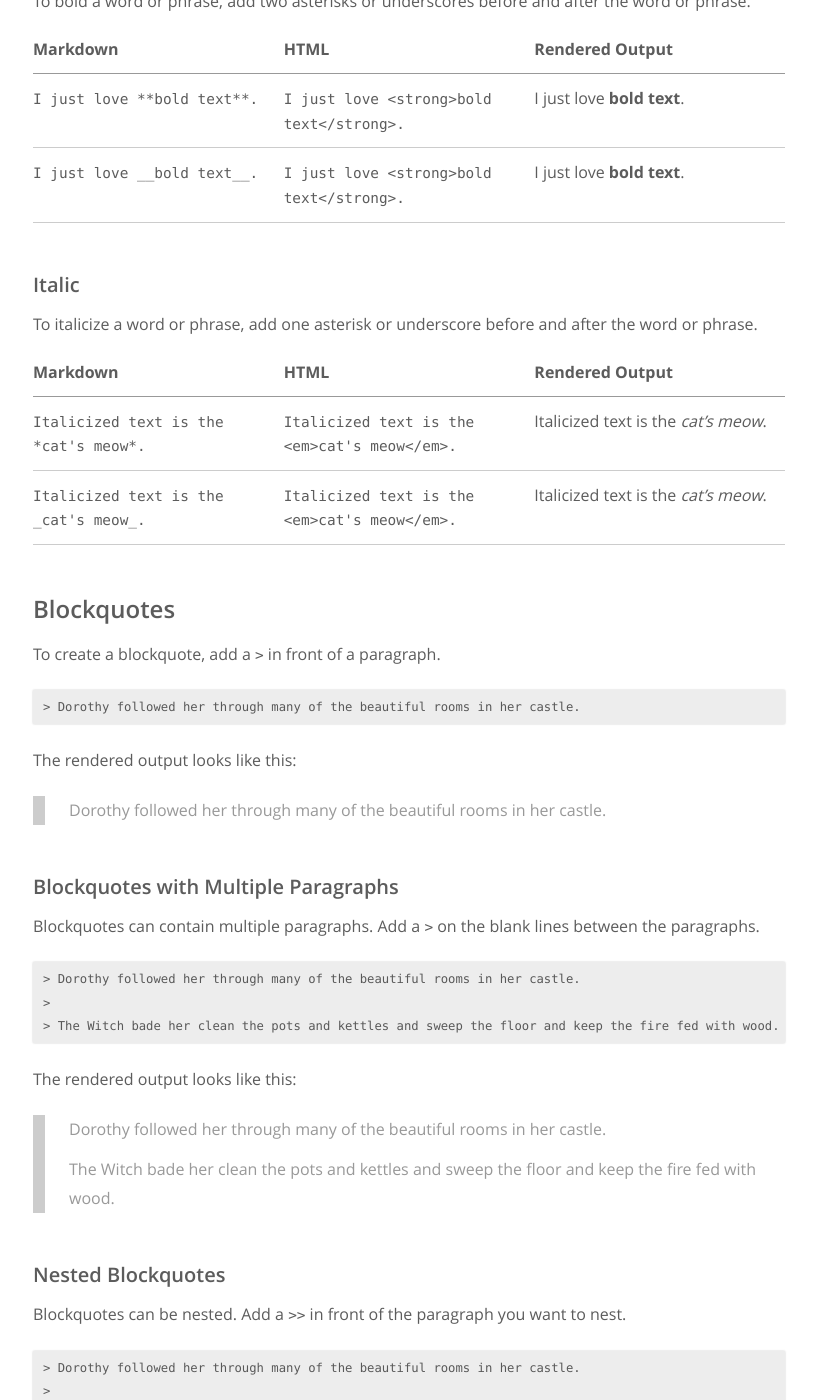
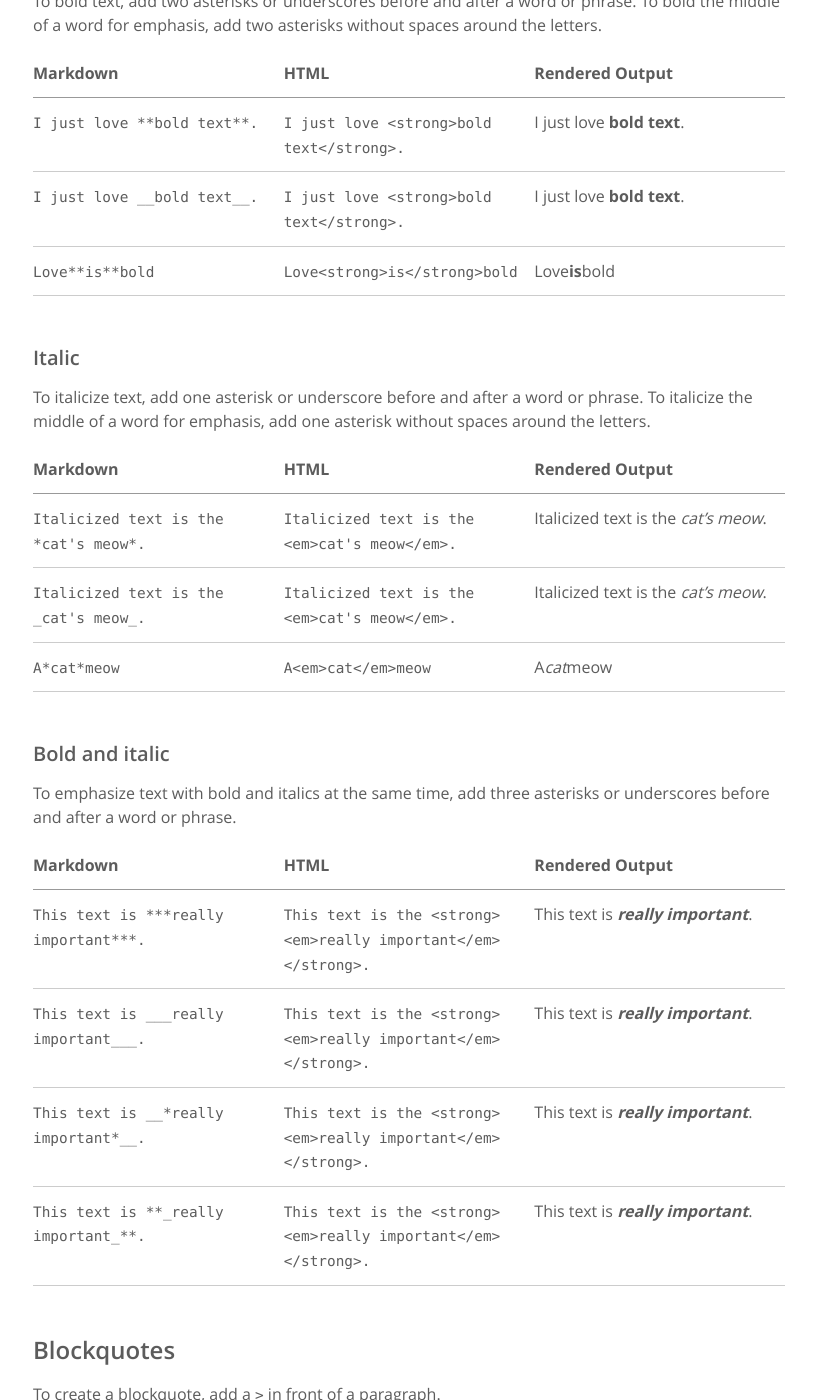
Before and after one commit to mattcone/markdown-guide, a Jekyll site: the page built from index.md, in a window 1280 px wide and 1400 px high, scrolled down 6378 px. Shown: the whole window, without its empty margins (231-1048 px from the left). Built offline with Jekyll 4.4.1, drawn with Linux system fonts in a browser that asks for light colours; some of the changed text lies outside the part shown.

Commit message:
add mid-word and multi emphasis
- add bold and italics for the middle of a word
- add a section showing how you can use bold and italics at the same
time

```diff
--- a/_content/basic-syntax/emphasis.md
+++ b/_content/basic-syntax/emphasis.md
@@ -4,18 +4,31 @@ You can add emphasis by making text bold or italic.
 
 #### Bold
 
-To bold a word or phrase, add two asterisks or underscores before and after the word or phrase.
+To bold text, add two asterisks or underscores before and after a word or phrase. To bold the middle of a word for emphasis, add two asterisks without spaces around the letters.
 
 | Markdown | HTML | Rendered Output |
 | -------- | ---- | --------------- |
 | `I just love **bold text**.` | `I just love <strong>bold text</strong>.` | I just love **bold text**.
 | `I just love __bold text__.` | `I just love <strong>bold text</strong>.` | I just love __bold text__. |
+| `Love**is**bold` | `Love<strong>is</strong>bold` | Love**is**bold
 
 #### Italic
 
-To italicize a word or phrase, add one asterisk or underscore before and after the word or phrase.
+To italicize text, add one asterisk or underscore before and after a word or phrase. To italicize the middle of a word for emphasis, add one asterisk without spaces around the letters.
 
 | Markdown | HTML | Rendered Output |
 | -------- | ---- | --------------- |
 | `Italicized text is the *cat's meow*.` | `Italicized text is the <em>cat's meow</em>.` | Italicized text is the *cat's meow*. |
 | `Italicized text is the _cat's meow_.` | `Italicized text is the <em>cat's meow</em>.` | Italicized text is the _cat's meow_. |
+| `A*cat*meow` | `A<em>cat</em>meow` | A*cat*meow
+
+#### Bold and italic
+
+To emphasize text with bold and italics at the same time, add three asterisks or underscores before and after a word or phrase.
+
+| Markdown | HTML | Rendered Output |
+| -------- | ---- | --------------- |
+| `This text is ***really important***.` | `This text is the <strong><em>really important</em></strong>.` | This text is ***really important***. |
+| `This text is ___really important___.` | `This text is the <strong><em>really important</em></strong>.` | This text is ___really important___. |
+| `This text is __*really important*__.` | `This text is the <strong><em>really important</em></strong>.` | This text is __*really important*__. |
+| `This text is **_really important_**.` | `This text is the <strong><em>really important</em></strong>.` | This text is **_really important_**. |
```
